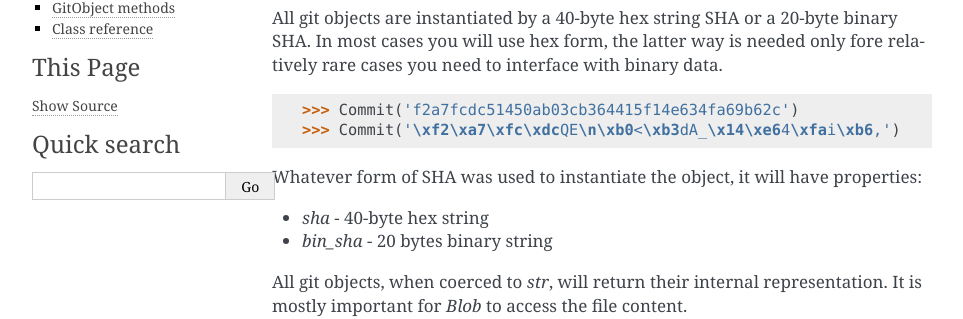
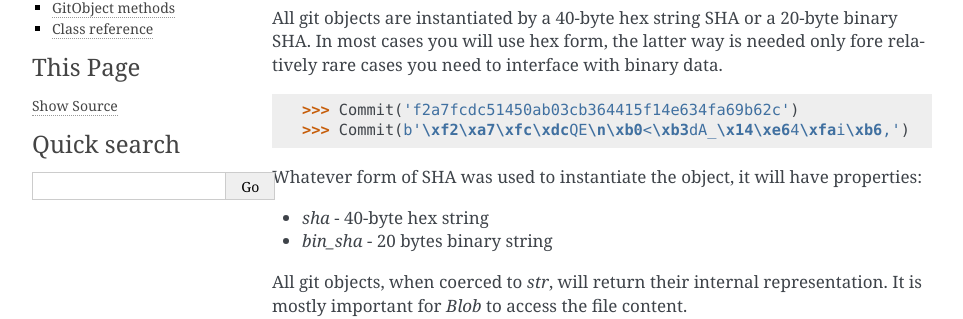
Before and after one commit to ssc-oscar/oscar.py, a Sphinx documentation site: the page built from docs/index.rst, in a window 1280 px wide and 900 px high, scrolled down 910 px. Shown: the part 139-458 px from the top of the window, without its empty margins (8-971 px from the left). Built offline with Sphinx 7.4.7, drawn with Linux system fonts in a browser that asks for light colours.

Commit message:
docs: minor example fixes

```diff
--- a/docs/index.rst
+++ b/docs/index.rst
@@ -62,7 +62,7 @@ In most cases you will use hex form, the latter way is needed only fore relative
 rare cases you need to interface with binary data.
 
     >>> Commit('f2a7fcdc51450ab03cb364415f14e634fa69b62c')
-    >>> Commit('\xf2\xa7\xfc\xdcQE\n\xb0<\xb3dA_\x14\xe64\xfai\xb6,')
+    >>> Commit(b'\xf2\xa7\xfc\xdcQE\n\xb0<\xb3dA_\x14\xe64\xfai\xb6,')
 
 Whatever form of SHA was used to instantiate the object, it will have properties:
 
```
Also changed, not shown: other parts of docs/index.rst (+1 -1 lines).
